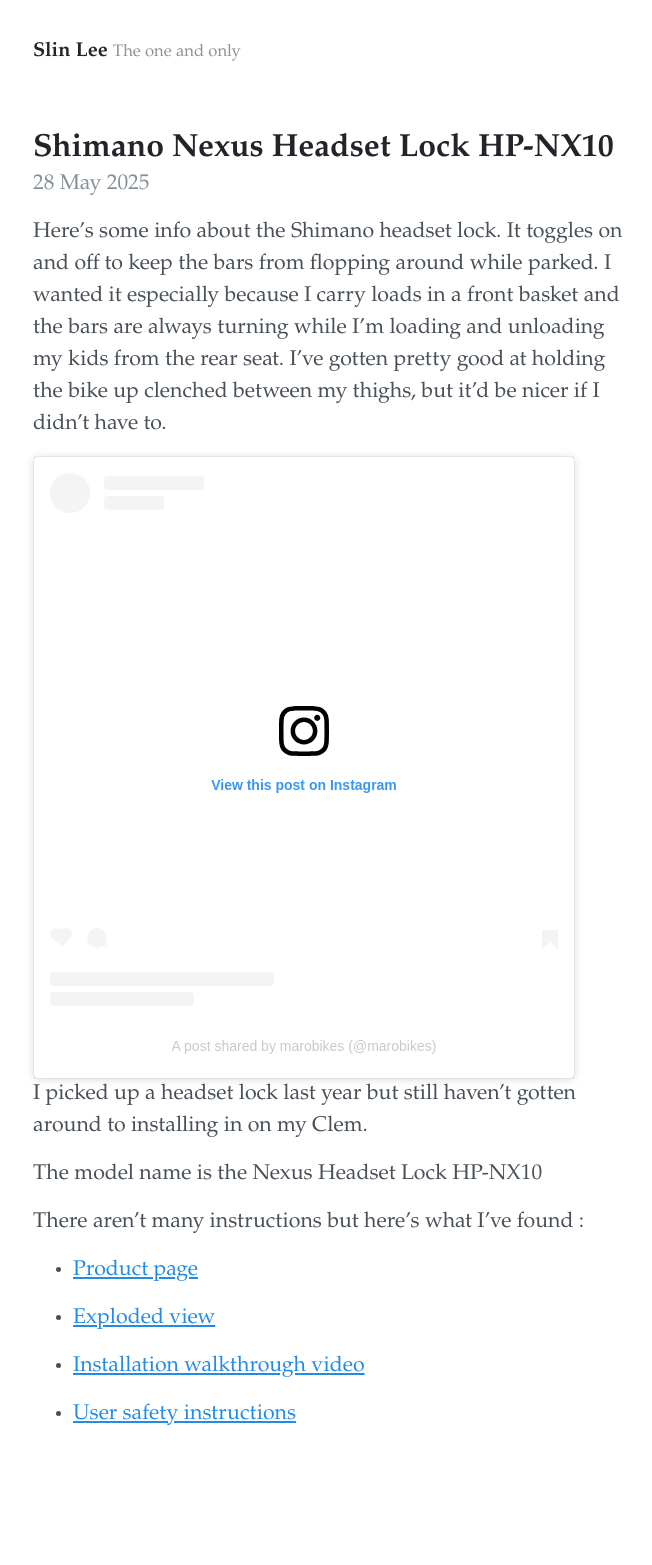
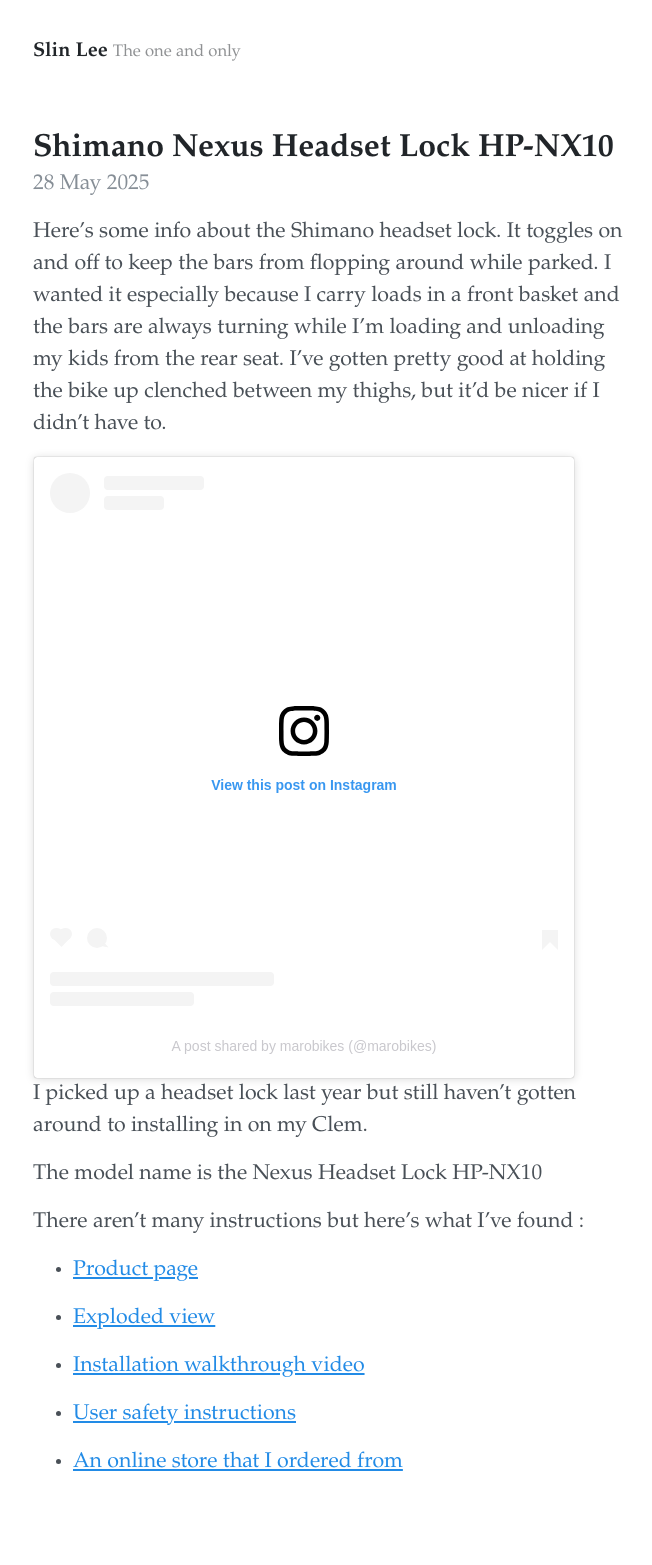
Before and after one commit to slinlee/slinlee.github.io, a Jekyll site: the page built from _posts/2025-05-28-Shimano-Nexus-Headset-Lock-Hp-nx10.md, in a window 1280 px wide. Shown: the whole page, without its empty margins (311-963 px from the left). Built offline with Jekyll 4.4.1, drawn with Linux system fonts in a browser that asks for light colours; a script that is not in the unit is left out; before the commit the page ends 1517 px from its top, so only the background shows below that.

Commit message:
Add store where I bought the locking headset

```diff
--- a/_posts/2025-05-28-Shimano-Nexus-Headset-Lock-Hp-nx10.md
+++ b/_posts/2025-05-28-Shimano-Nexus-Headset-Lock-Hp-nx10.md
@@ -22,3 +22,5 @@
 - [Installation walkthrough video](https://youtu.be/Vcgh7j5ieQw)
 
 - [User safety instructions](https://www.handleidi.ng/shimano/hp-nx10/handleiding)
+
+- [An online store that I ordered from](https://jdcycletech.theshop.jp/items/125895831)
```
